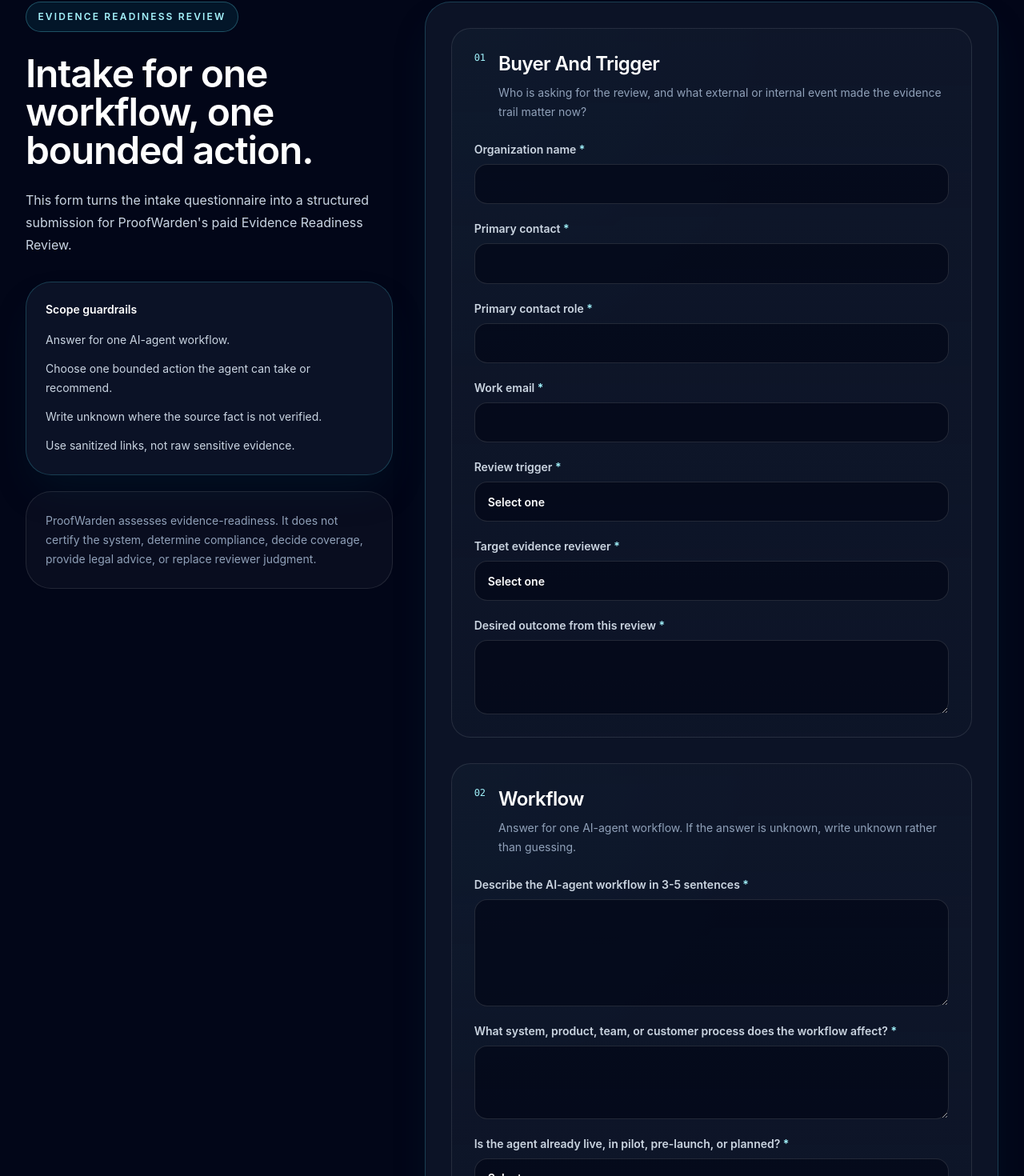
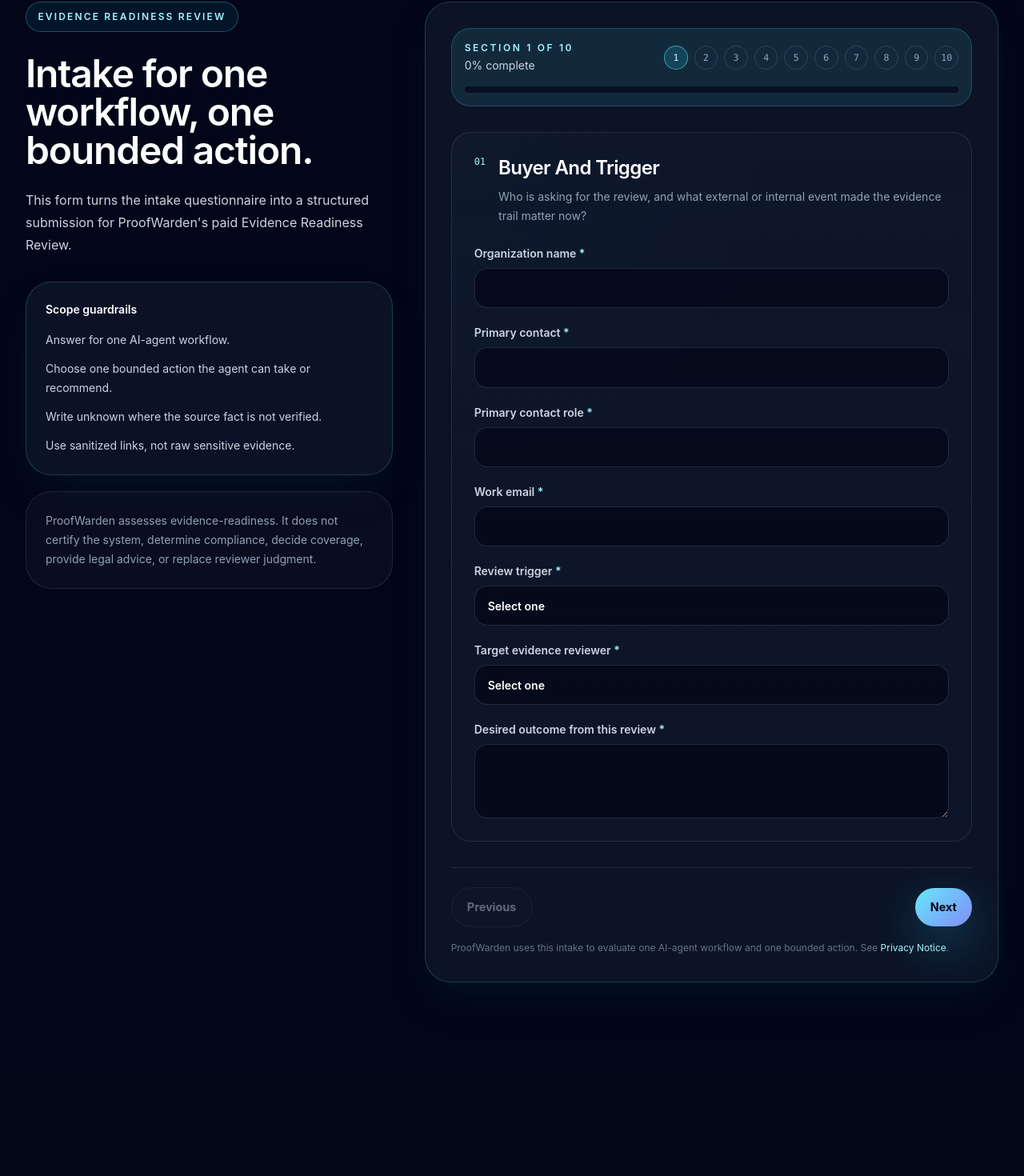
Before and after one commit to chainclock123/proofwarden-site, a Next.js app: page /intake in a window 1280 px wide. Shown: the part 194-1664 px from the top of the page at 80% size. After the commit the page ends 1537 px from the top, so only its background shows below. Built offline with nearby package versions, Linux system fonts and the light colour scheme.

Commit message:
Improve intake form step flow

```diff
--- a/src/app/globals.css
+++ b/src/app/globals.css
@@ -212,6 +212,27 @@
   flex: 0 0 auto;
 }
 
+.step-dot {
+  align-items: center;
+  border: 1px solid rgba(255, 255, 255, 0.12);
+  border-radius: 999px;
+  color: rgb(148, 163, 184);
+  display: inline-flex;
+  font-family: ui-monospace, SFMono-Regular, Menlo, Monaco, Consolas, "Liberation Mono", monospace;
+  font-size: 0.72rem;
+  height: 1.85rem;
+  justify-content: center;
+  transition: all 180ms ease;
+  width: 1.85rem;
+}
+
+.step-dot:hover,
+.step-dot-active {
+  background: rgba(34, 211, 238, 0.16);
+  border-color: rgba(103, 232, 249, 0.54);
+  color: rgb(207, 250, 254);
+}
+
 .intake-section {
   border: 1px solid rgba(255, 255, 255, 0.1);
   border-radius: 1.5rem;
--- a/src/components/EvidenceReadinessIntakeForm.tsx
+++ b/src/components/EvidenceReadinessIntakeForm.tsx
@@ -1,20 +1,32 @@
 "use client";
 
 import Link from "next/link";
-import { FormEvent, useMemo, useState } from "react";
-import { intakeSections, type IntakeField } from "@/lib/intakeQuestions";
+import { ChangeEvent, FormEvent, useMemo, useState } from "react";
+import { intakeSections, requiredIntakeFieldIds, type IntakeField } from "@/lib/intakeQuestions";
 
 type FormState = "idle" | "submitting" | "success" | "error";
+type IntakeValue = string | string[];
+type IntakeValues = Record<string, IntakeValue>;
 
-const multiValueFields = new Set(
-  intakeSections.flatMap((section) =>
-    section.fields.filter((field) => field.type === "checkboxes").map((field) => field.id),
-  ),
-);
+const initialValues = intakeSections.reduce<IntakeValues>((values, section) => {
+  for (const field of section.fields) {
+    values[field.id] = field.type === "checkboxes" ? [] : "";
+  }
+
+  return values;
+}, {});
 
 export function EvidenceReadinessIntakeForm() {
+  const [activeSectionIndex, setActiveSectionIndex] = useState(0);
+  const [values, setValues] = useState<IntakeValues>(initialValues);
   const [state, setState] = useState<FormState>("idle");
   const [error, setError] = useState<string | null>(null);
+
+  const activeSection = intakeSections[activeSectionIndex];
+  const isFirstSection = activeSectionIndex === 0;
+  const isFinalSection = activeSectionIndex === intakeSections.length - 1;
+  const completedSections = state === "success" ? intakeSections.length : activeSectionIndex;
+  const completionPercent = Math.round((completedSections / intakeSections.length) * 100);
 
   const buttonLabel = useMemo(() => {
     if (state === "submitting") return "Submitting intake...";
@@ -22,22 +34,74 @@
     return "Submit intake";
   }, [state]);
 
+  function updateValue(field: IntakeField, value: IntakeValue) {
+    setValues((currentValues) => ({ ...currentValues, [field.id]: value }));
+    if (state === "error") {
+      setState("idle");
+      setError(null);
+    }
+  }
+
+  function onCheckboxChange(field: IntakeField, option: string, checked: boolean) {
+    const currentValue = values[field.id];
+    const currentList = Array.isArray(currentValue) ? currentValue : [];
+    const nextList = checked ? [...currentList, option] : currentList.filter((item) => item !== option);
+    updateValue(field, nextList);
+  }
+
+  function validateVisibleSection(form: HTMLFormElement) {
+    if (form.reportValidity()) return true;
+
+    setState("error");
+    setError("Please complete the required fields in this section before continuing.");
+    return false;
+  }
+
+  function nextSection(form: HTMLFormElement) {
+    if (!validateVisibleSection(form)) return;
+    setActiveSectionIndex((index) => Math.min(index + 1, intakeSections.length - 1));
+    setError(null);
+    setState("idle");
+    window.scrollTo({ top: 0, behavior: "smooth" });
+  }
+
+  function previousSection() {
+    setActiveSectionIndex((index) => Math.max(index - 1, 0));
+    setError(null);
+    setState("idle");
+    window.scrollTo({ top: 0, behavior: "smooth" });
+  }
+
   async function onSubmit(event: FormEvent<HTMLFormElement>) {
     event.preventDefault();
+
+    const form = event.currentTarget;
+    if (!validateVisibleSection(form)) return;
+
+    const missingRequiredField = requiredIntakeFieldIds.find((fieldId) => {
+      const value = values[fieldId];
+      return Array.isArray(value) ? value.length === 0 : !value;
+    });
+
+    if (missingRequiredField) {
+      const missingSectionIndex = intakeSections.findIndex((section) =>
+        section.fields.some((field) => field.id === missingRequiredField),
+      );
+      setActiveSectionIndex(Math.max(missingSectionIndex, 0));
+      setState("error");
+      setError("Please complete all required fields before submitting.");
+      window.scrollTo({ top: 0, behavior: "smooth" });
+      return;
+    }
+
     setState("submitting");
     setError(null);
 
-    const form = event.currentTarget;
     const formData = new FormData(form);
-    const payload: Record<string, FormDataEntryValue | FormDataEntryValue[]> = {};
-
-    for (const [key, value] of formData.entries()) {
-      if (multiValueFields.has(key)) {
-        payload[key] = formData.getAll(key);
-      } else {
-        payload[key] = value;
-      }
-    }
+    const payload: Record<string, IntakeValue> = {
+      ...values,
+      companyWebsite: String(formData.get("companyWebsite") ?? ""),
+    };
 
     try {
       const response = await fetch("/api/evidence-readiness-intake", {
@@ -53,6 +117,8 @@
       }
 
       setState("success");
+      setValues(initialValues);
+      setActiveSectionIndex(0);
       form.reset();
       window.scrollTo({ top: 0, behavior: "smooth" });
     } catch (formError) {
@@ -62,10 +128,41 @@
   }
 
   return (
-    <form onSubmit={onSubmit} className="space-y-8" noValidate>
+    <form onSubmit={onSubmit} className="space-y-8">
       <div className="hidden" aria-hidden="true">
         <label htmlFor="companyWebsite">Company website</label>
         <input id="companyWebsite" name="companyWebsite" tabIndex={-1} autoComplete="off" />
+      </div>
+
+      <div className="rounded-[1.5rem] border border-cyan-300/20 bg-cyan-300/10 p-4">
+        <div className="flex flex-col gap-3 sm:flex-row sm:items-center sm:justify-between">
+          <div>
+            <p className="text-xs font-semibold uppercase tracking-[0.22em] text-cyan-200">
+              Section {activeSectionIndex + 1} of {intakeSections.length}
+            </p>
+            <p className="mt-1 text-sm text-slate-300">{completionPercent}% complete</p>
+          </div>
+          <div className="flex flex-wrap gap-2" aria-label="Intake sections">
+            {intakeSections.map((section, index) => (
+              <button
+                key={section.id}
+                type="button"
+                onClick={() => setActiveSectionIndex(index)}
+                className={index === activeSectionIndex ? "step-dot step-dot-active" : "step-dot"}
+                aria-label={`Go to ${section.title}`}
+                aria-current={index === activeSectionIndex ? "step" : undefined}
+              >
+                {index + 1}
+              </button>
+            ))}
+          </div>
+        </div>
+        <div className="mt-4 h-2 overflow-hidden rounded-full bg-slate-950/70">
+          <div
+            className="h-full rounded-full bg-gradient-to-r from-cyan-300 to-indigo-300 transition-[width] duration-300"
+            style={{ width: `${completionPercent}%` }}
+          />
+        </div>
       </div>
 
       {state === "success" ? (
@@ -75,32 +172,68 @@
         </div>
       ) : null}
 
-      {intakeSections.map((section, sectionIndex) => (
-        <section key={section.id} className="intake-section" aria-labelledby={`${section.id}-title`}>
+      <section className="intake-section" aria-labelledby={`${activeSection.id}-title`}>
         <div className="intake-section-header">
-            <span className="font-mono text-xs text-cyan-200">0{sectionIndex + 1}</span>
+          <span className="font-mono text-xs text-cyan-200">{String(activeSectionIndex + 1).padStart(2, "0")}</span>
           <div>
-              <h2 id={`${section.id}-title`} className="text-2xl font-semibold tracking-tight text-white">
-                {section.title}
+            <h2 id={`${activeSection.id}-title`} className="text-2xl font-semibold tracking-tight text-white">
+              {activeSection.title}
             </h2>
-              <p className="mt-2 max-w-3xl text-sm leading-6 text-slate-400">{section.intro}</p>
+            <p className="mt-2 max-w-3xl text-sm leading-6 text-slate-400">{activeSection.intro}</p>
           </div>
         </div>
 
         <div className="mt-6 grid gap-5">
-            {section.fields.map((field) => (
-              <IntakeFieldControl key={field.id} field={field} />
+          {activeSection.fields.map((field) => (
+            <IntakeFieldControl
+              key={field.id}
+              field={field}
+              value={values[field.id]}
+              onChange={updateValue}
+              onCheckboxChange={onCheckboxChange}
+            />
           ))}
         </div>
       </section>
-      ))}
 
+      {isFinalSection ? (
         <div className="rounded-[1.5rem] border border-amber-300/20 bg-amber-300/10 p-5 text-sm leading-6 text-amber-50">
           Do not submit API keys, passwords, bearer tokens, verifier tokens, credential JSON, or raw sensitive evidence.
           Use sanitized links or describe materials that can be reviewed later under the right access controls.
         </div>
+      ) : null}
 
-      <div className="flex flex-col gap-4 border-t border-white/10 pt-6 sm:flex-row sm:items-center sm:justify-between">
+      <div className="flex flex-col gap-4 border-t border-white/10 pt-6">
+        <div className="flex flex-col-reverse gap-3 sm:flex-row sm:items-center sm:justify-between">
+          <button
+            type="button"
+            onClick={previousSection}
+            disabled={isFirstSection || state === "submitting"}
+            className="button-ghost w-full justify-center disabled:cursor-not-allowed disabled:opacity-40 sm:w-auto"
+          >
+            Previous
+          </button>
+
+          {isFinalSection ? (
+            <button
+              type="submit"
+              disabled={state === "submitting" || state === "success"}
+              className="button-primary w-full justify-center disabled:cursor-not-allowed disabled:opacity-70 sm:w-auto"
+            >
+              {buttonLabel}
+            </button>
+          ) : (
+            <button
+              type="button"
+              onClick={(event) => nextSection(event.currentTarget.form as HTMLFormElement)}
+              disabled={state === "submitting" || state === "success"}
+              className="button-primary w-full justify-center disabled:cursor-not-allowed disabled:opacity-70 sm:w-auto"
+            >
+              Next
+            </button>
+          )}
+        </div>
+
         <p className="max-w-2xl text-xs leading-5 text-slate-500">
           ProofWarden uses this intake to evaluate one AI-agent workflow and one bounded action. See{" "}
           <Link href="/privacy" className="text-cyan-200 hover:text-cyan-100">
@@ -108,14 +241,6 @@
           </Link>
           .
         </p>
-
-        <button
-          type="submit"
-          disabled={state === "submitting" || state === "success"}
-          className="button-primary w-full justify-center disabled:cursor-not-allowed disabled:opacity-70 sm:w-auto"
-        >
-          {buttonLabel}
-        </button>
       </div>
 
       {state === "error" ? (
@@ -127,12 +252,31 @@
   );
 }
 
-function IntakeFieldControl({ field }: { field: IntakeField }) {
+function IntakeFieldControl({
+  field,
+  value,
+  onChange,
+  onCheckboxChange,
+}: {
+  field: IntakeField;
+  value: IntakeValue;
+  onChange: (field: IntakeField, value: IntakeValue) => void;
+  onCheckboxChange: (field: IntakeField, option: string, checked: boolean) => void;
+}) {
+  const stringValue = typeof value === "string" ? value : "";
+
   if (field.type === "select") {
     return (
       <label className="field-label" htmlFor={field.id}>
         <FieldLabel field={field} />
-        <select id={field.id} className="field-input" name={field.id} required={field.required} defaultValue="">
+        <select
+          id={field.id}
+          className="field-input"
+          name={field.id}
+          required={field.required}
+          value={stringValue}
+          onChange={(event) => onChange(field, event.target.value)}
+        >
           <option value="" disabled>
             Select one
           </option>
@@ -158,6 +302,8 @@
           rows={field.rows ?? 3}
           required={field.required}
           placeholder={field.placeholder}
+          value={stringValue}
+          onChange={(event) => onChange(field, event.target.value)}
         />
         <FieldHelp field={field} />
       </label>
@@ -173,7 +319,14 @@
         <div className="flex flex-wrap gap-3">
           {field.options?.map((option) => (
             <label key={option} className="choice-control">
-              <input name={field.id} type="radio" value={option} required={field.required} />
+              <input
+                name={field.id}
+                type="radio"
+                value={option}
+                required={field.required}
+                checked={stringValue === option}
+                onChange={(event: ChangeEvent<HTMLInputElement>) => onChange(field, event.target.value)}
+              />
               <span>{option}</span>
             </label>
           ))}
@@ -184,6 +337,8 @@
   }
 
   if (field.type === "checkboxes") {
+    const selectedValues = Array.isArray(value) ? value : [];
+
     return (
       <fieldset className="field-label">
         <legend>
@@ -192,7 +347,15 @@
         <div className="grid gap-3 md:grid-cols-2">
           {field.options?.map((option) => (
             <label key={option} className="choice-control">
-              <input name={field.id} type="checkbox" value={option} />
+              <input
+                name={field.id}
+                type="checkbox"
+                value={option}
+                checked={selectedValues.includes(option)}
+                onChange={(event: ChangeEvent<HTMLInputElement>) =>
+                  onCheckboxChange(field, option, event.target.checked)
+                }
+              />
               <span>{option}</span>
             </label>
           ))}
@@ -213,6 +376,8 @@
         required={field.required}
         placeholder={field.placeholder}
         autoComplete={field.type === "email" ? "email" : undefined}
+        value={stringValue}
+        onChange={(event) => onChange(field, event.target.value)}
       />
       <FieldHelp field={field} />
     </label>
```
Lines whose indentation alone changed are shown as unchanged.
